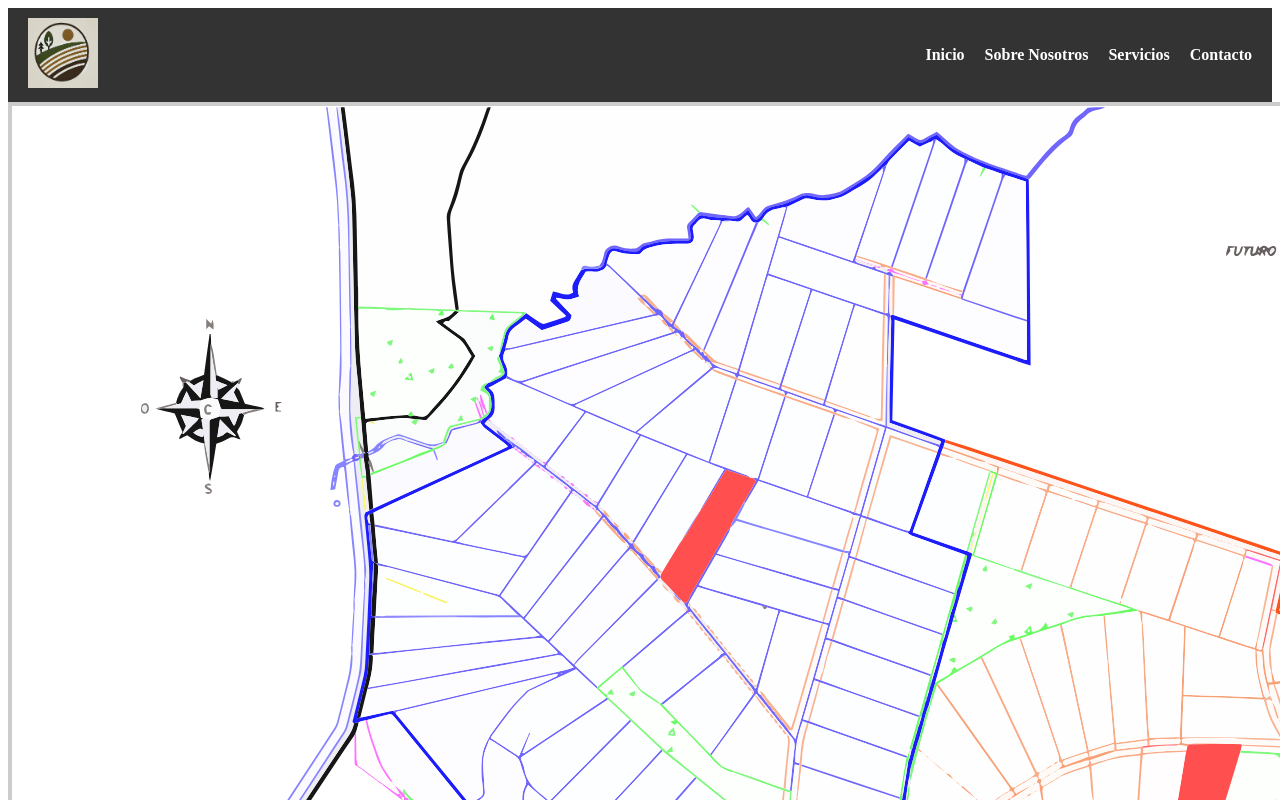
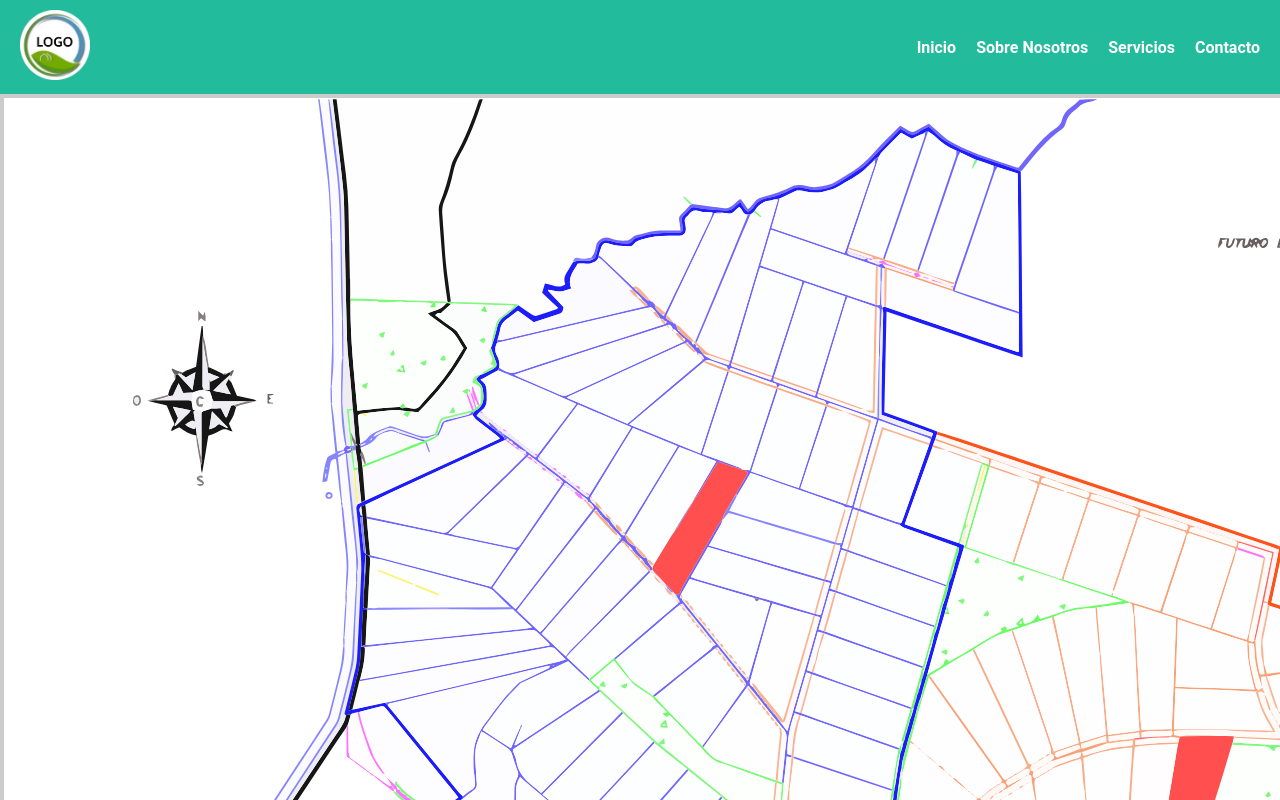
Before and after one commit to RuaJean/parcelaci-n, a Next.js app: page / in a window 1280 px wide. Shown: the top 800 px of the page. Built offline with nearby package versions, Linux system fonts and the light colour scheme.

Commit message:
Header styles changes

```diff
--- a/components/Header.js
+++ b/components/Header.js
@@ -15,7 +15,7 @@ const Header = () => {
       <div className={styles.container}>
         <div className={styles.logo}>
           <Link href="/">
-            <Image src="/isotipo.png" alt="Logo" width={70} height={70} />
+            <Image src="/favicon.png" alt="Logo" width={70} height={70} />
           </Link>
         </div>
         <nav className={`${styles.nav} ${isOpen ? styles.open : ''}`}>
--- a/styles/Header.module.css
+++ b/styles/Header.module.css
@@ -1,5 +1,5 @@
 .header {
-    background-color: #333;
+    background-color: #22BB9B;
     padding: 10px 20px;
     color: #fff;
     display: flex;
--- a/styles/global.css
+++ b/styles/global.css
@@ -0,0 +1,6 @@
+body {
+    font-family: 'Roboto', sans-serif;
+    margin: 0;
+    padding: 0;
+    box-sizing: border-box;
+  }
```
Also changed, not shown: public/favicon.png, public/faviconold.png (added).
